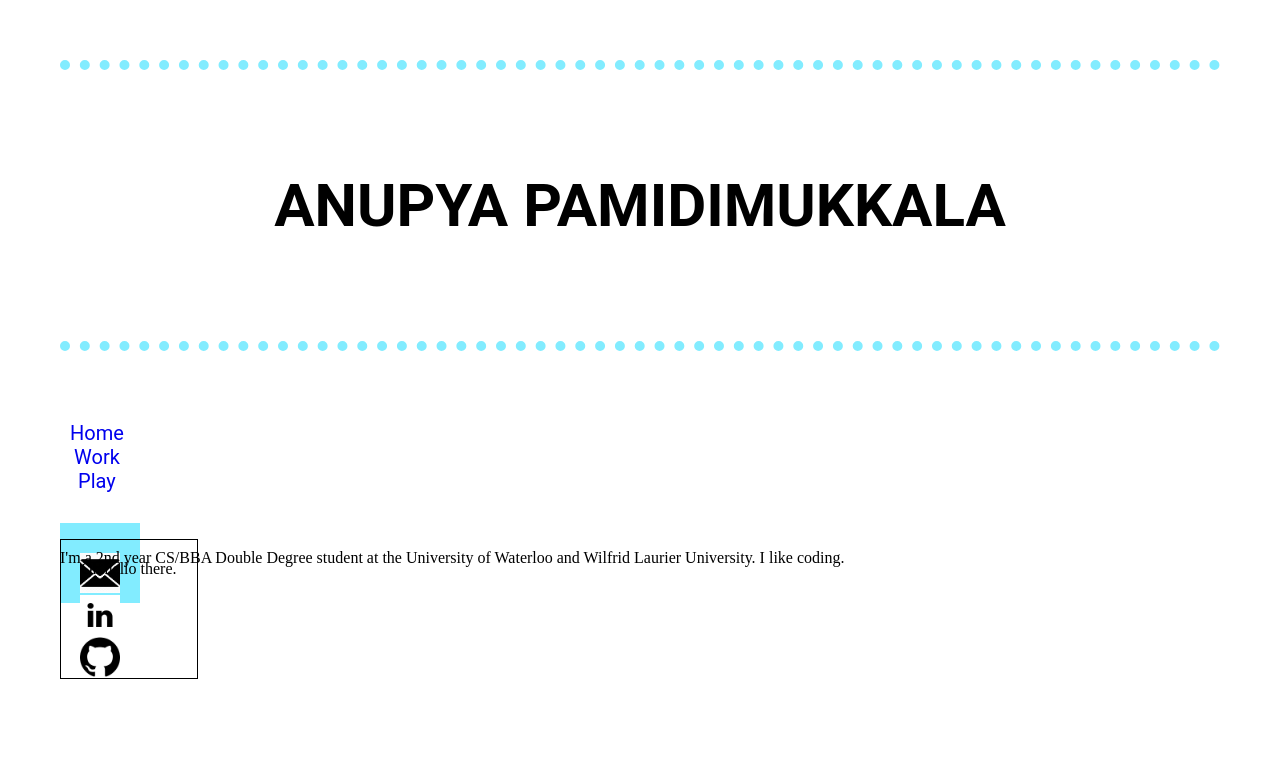
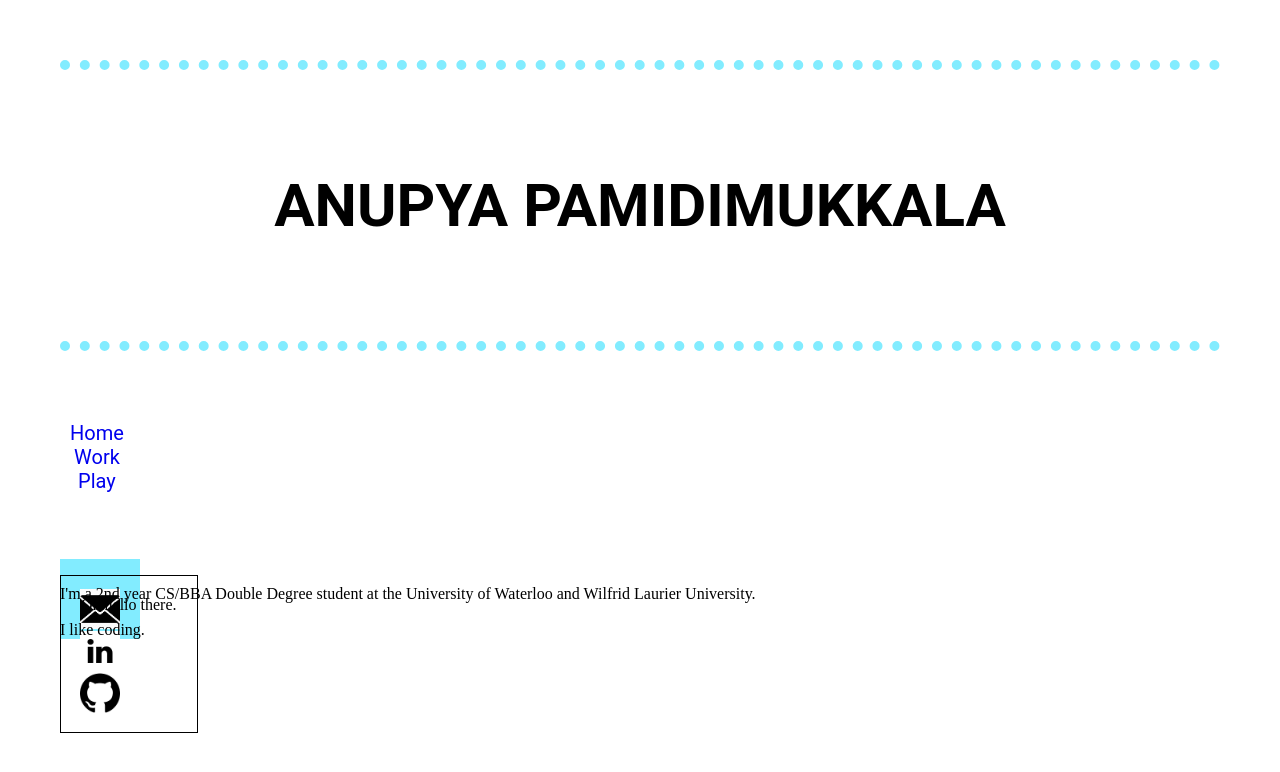
Before and after one commit to Anupya/anupya.github.io, a Jekyll site: the page built from index.html, in a window 1280 px wide. Shown: the top 772 px of the page. Built offline with Jekyll 4.4.1, drawn with Linux system fonts in a browser that asks for light colours.

Commit message:
final commit of the day

```diff
--- a/css/main.css
+++ b/css/main.css
@@ -82,10 +82,10 @@
     font-color: #000000;
 }
 a:hover {
-    color: #82ECFF;
+    font-color: #82ECFF;
 }
 a:active {
-    color: #82ECFF;
+    font-color: #000000;
 }
 
 /* BORDERS */
--- a/index.html
+++ b/index.html
@@ -11,6 +11,7 @@
                 <li><a href="/play">Play</a></li>
             </ul>
     </nav>
-    <p class="border">Oh hello there. </p>
-	<p> I'm a 2nd year CS/BBA Double Degree student at the University of Waterloo and Wilfrid Laurier University. I like coding. </p>
+    <br></br>
+    <p class="border">Oh hello there. <br></br>
+	<p> I'm a 2nd year CS/BBA Double Degree student at the University of Waterloo and Wilfrid Laurier University. <br></br> I like coding. </p>
 </div>
```
